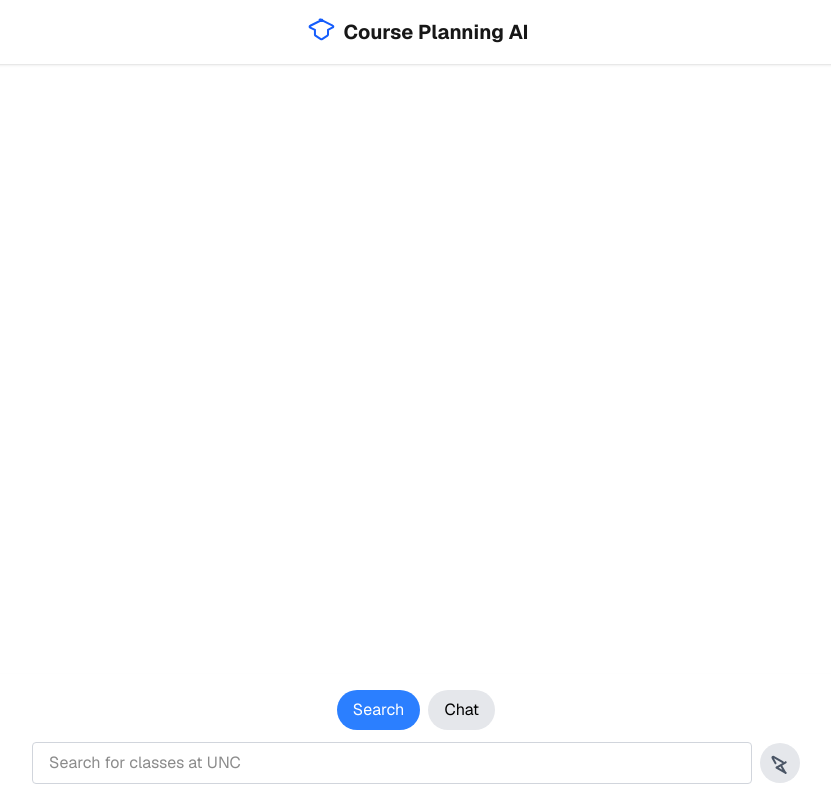
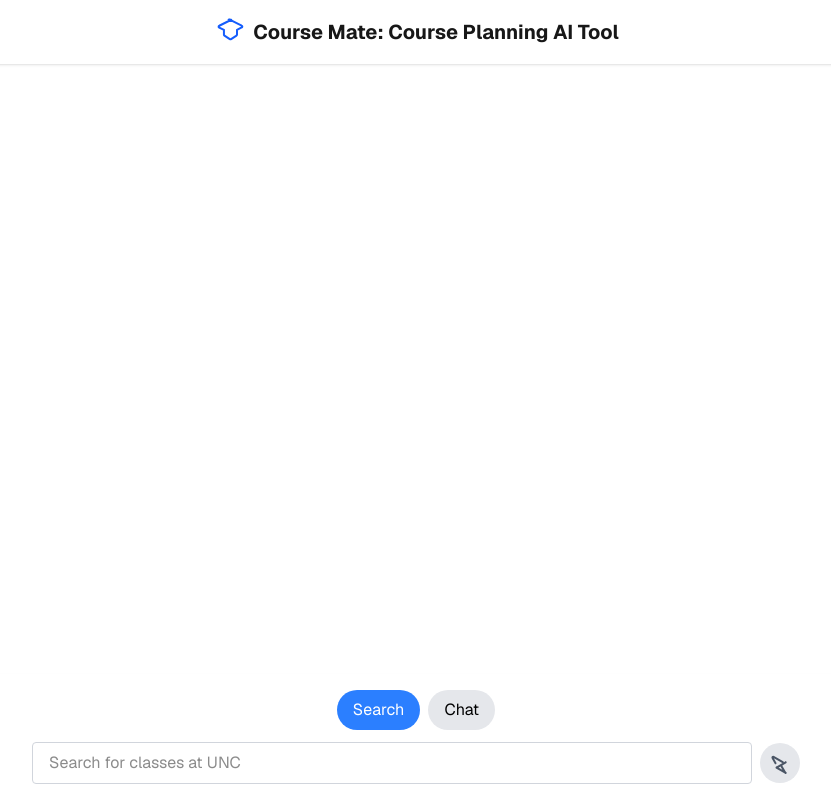
Before and after one commit to phadke555/coursemate, a Next.js app in the folder frontend/: page / in a window 1280 px wide. Shown: the whole page, without its empty margins (224-1055 px from the left). Built offline with nearby package versions, Linux system fonts and the light colour scheme.

Commit message:
fix name

```diff
--- a/frontend/app/page.tsx
+++ b/frontend/app/page.tsx
@@ -67,7 +67,7 @@ export default function Home() {
               0-.3.2-.6.5-.7l9-4.5z"
             />
           </svg>
-          <h1 className="text-xl font-bold">Course Planning AI</h1>
+          <h1 className="text-xl font-bold">Course Mate: Course Planning AI Tool</h1>
         </div>
       </header>
 
```
